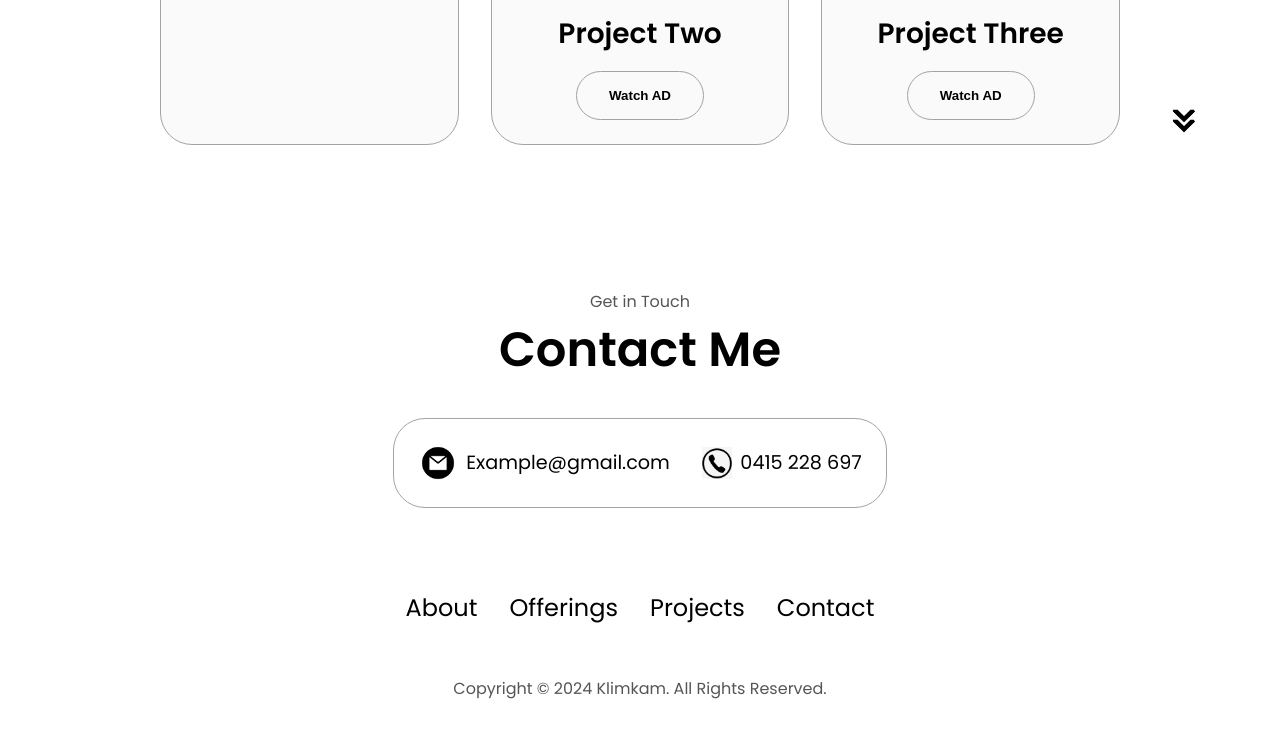
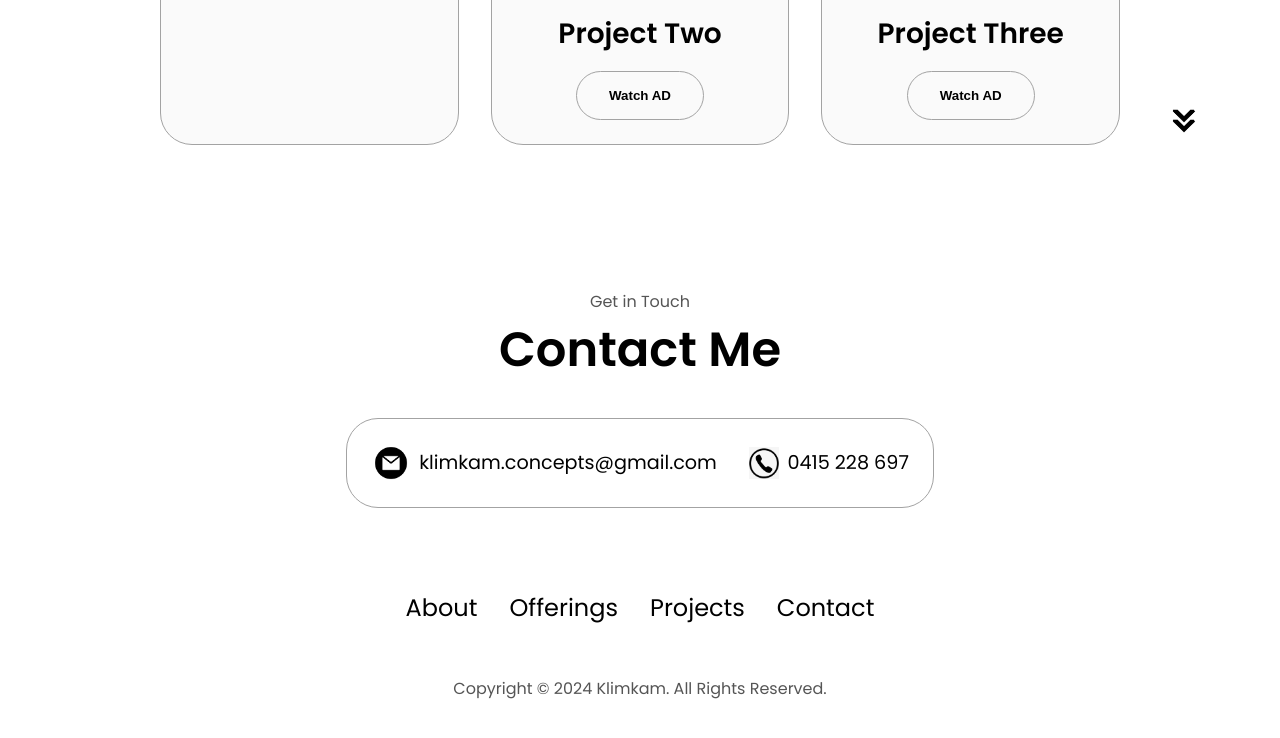
Before and after one commit to siddhartha62/Klimkam, a plain HTML site: page index.html in a window 1280 px wide. Shown: the part 3019-3757 px from the top of the page. Drawn offline with Linux system fonts and the light colour scheme.

Commit message:
Update index.html

```diff
--- a/index.html
+++ b/index.html
@@ -222,7 +222,7 @@
               alt="Email icon"
               class="icon contact-icon email-icon"
             />
-            <p><a href="mailto:examplemail@gmail.com">Example@gmail.com</a></p>
+            <p><a href="mailto:klimkam.concepts@gmail.com">klimkam.concepts@gmail.com</a></p>
           </div>
           <div class="contact-info-container">
             <img
```
